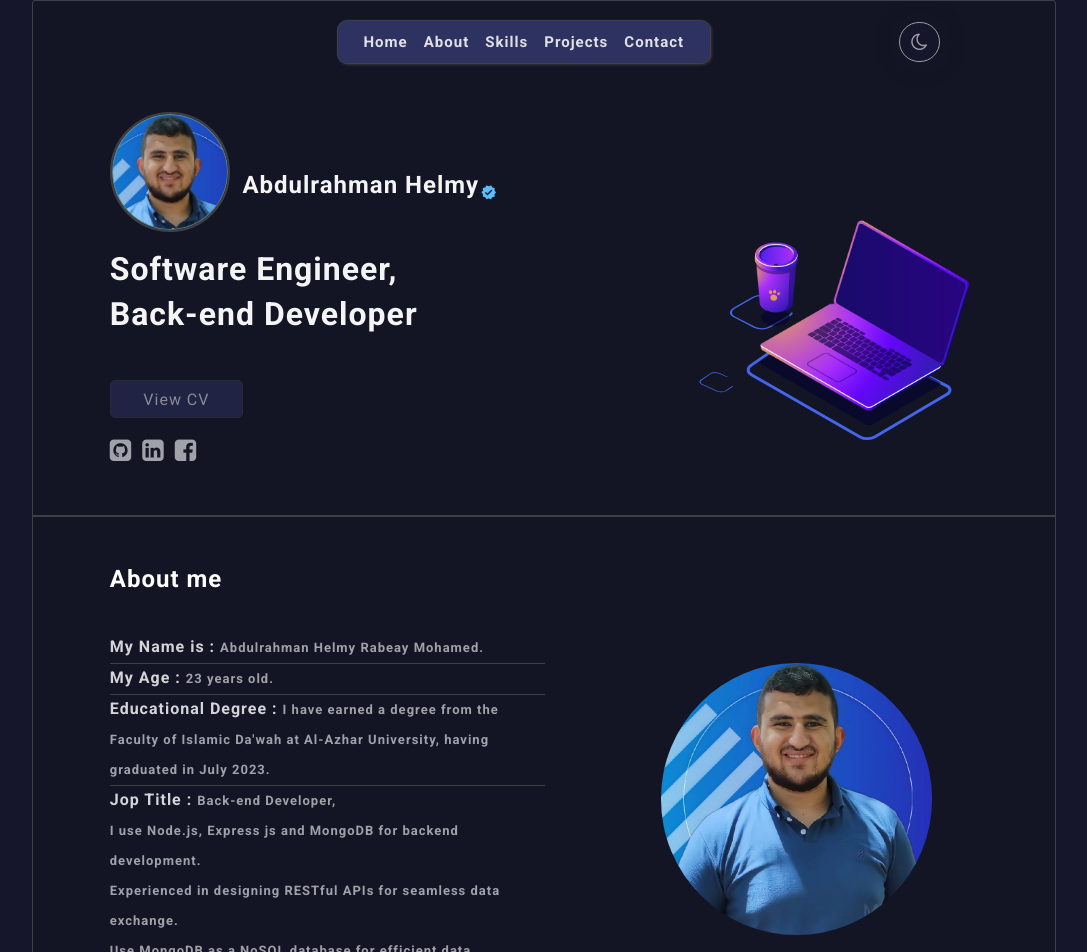
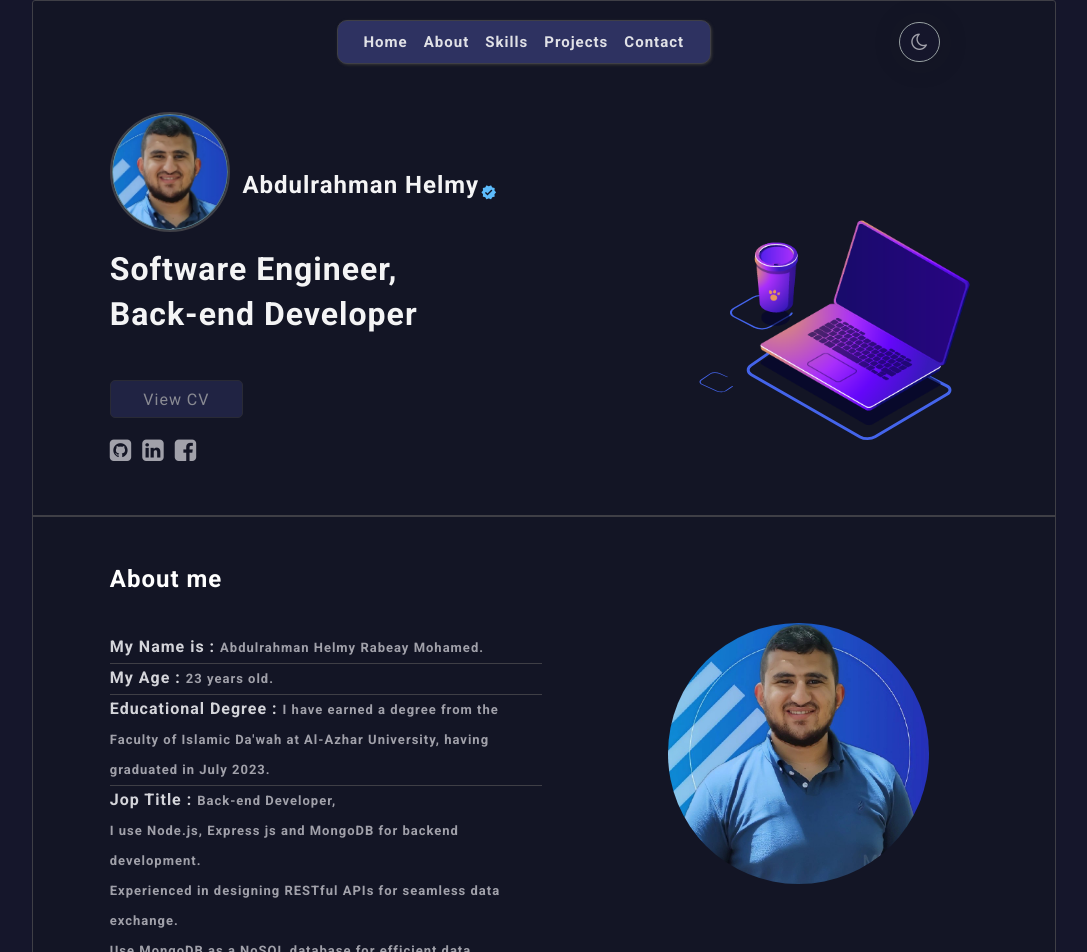
Before and after one commit to AbdulrhamnHelmy/portfolio, a React (Vite) app: page / in a window 1280 px wide. Shown: the top 952 px of the page, without its empty margins (96-1183 px from the left). Built offline with nearby package versions, Linux system fonts and the light colour scheme.

Commit message:
Update about.css

```diff
--- a/src/componants/3-about me/about.css
+++ b/src/componants/3-about me/about.css
@@ -23,10 +23,10 @@
   color: var(--subtitle);
 }
 .imga {
-  width: 65%;
+  width: 62%;
   border-radius: 50%;
-  margin-left: 100px;
-  margin-top: 30px;
+  margin-left: 110px;
+  margin-top: -10px;
 }
 
 
```
